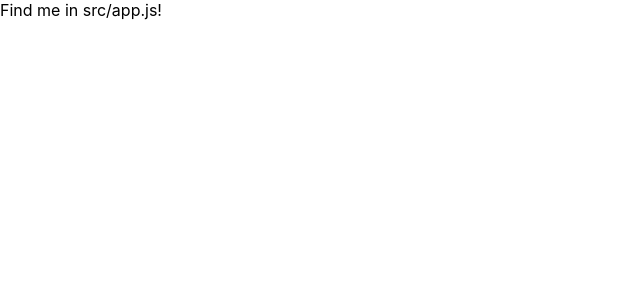
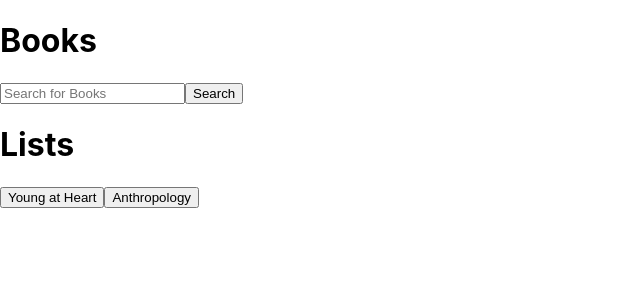
Before and after one commit to annahasselstrom/project-bookApp-frontend, a React (Create React App) app: page / in a window 1280 px wide. Shown: the top 300 px of the page, without its empty margins (0-640 px from the left). Built offline with nearby package versions, Linux system fonts and the light colour scheme.

Commit message:
Add components.

```diff
--- a/src/App.js
+++ b/src/App.js
@@ -1,9 +1,17 @@
-import React from 'react'
+import React from "react";
+
+import { BookList } from "./components/BookList";
+import { ListsList } from "./components/ListsList";
+import { LandingPage } from "./components/LandingPage";
+import { BookDetails } from "./components/BookDetails";
 
 export const App = () => {
   return (
-    <div>
-      Find me in src/app.js!
-    </div>
+    <>
+      <LandingPage />
+      <BookList />
+      <ListsList />
+      <BookDetails />
+      </>
   )
 }
--- /dev/null
+++ b/src/components/BookDetails.js
@@ -0,0 +1,9 @@
+import React from 'react';
+
+export const BookDetails = () => {
+    return (
+        <>
+
+        </>
+    )
+};
--- /dev/null
+++ b/src/components/BookList.js
@@ -0,0 +1,73 @@
+import React, { useState } from "react";
+
+
+// base
+//const API_URL = `https://www.googleapis.com/books/v1/volumes?q="${inputValue}"&langRestrict=us&key=${API_KEY}`;
+
+// potter
+
+// harry potter
+//const API_URL = `https://www.googleapis.com/books/v1/volumes?q=harry+potter&key=${API_KEY}`;
+
+//langRestrict, intitle and inauthor
+//const API_URL = `https://www.googleapis.com/books/v1/volumes?q=intitle:'harry+potter'+inauthor:anna&langRestrict='fr'&key=${API_KEY}`;
+
+// subject
+//const API_URL = `https://www.googleapis.com/books/v1/volumes?q=subject:'juvenile+fiction'&langRestrict="fr"&key=${API_KEY}`;
+
+// order by - newest or relevance
+
+// specific volume using volumeId
+//const API_URL = `https://www.googleapis.com/books/v1/volumes/zyTCAlFPjgYC?key=${API_KEY}`;
+
+
+export const BookList = () => {
+    const [book, setBook] = useState('');
+    const [result, setResult] = useState([]);
+
+    const API_KEY = "AIzaSyBMTkeEyzxF2RWvjntlELxi9BKATuFxRDU";
+    const API_URL = `https://www.googleapis.com/books/v1/volumes?q=${book}&key=${API_KEY}`;
+        console.log(API_URL)
+
+    const handleChange = (event) => {
+        const book = event.target.value;
+        setBook(book); //state variable, from input field
+    };
+
+    const handleSubmit = (event) => {
+        event.preventDefault();
+
+        fetch(API_URL)
+            .then((res) => res.json())
+            .then(data => {
+                setResult(data.items);
+    })
+
+    };
+    return (
+        <>
+            <h1>Books</h1>
+            <form onSubmit={handleSubmit}>
+            <input
+                type="text"
+                onChange={handleChange}
+                placeholder="Search for Books"
+                id="book">
+            </input>
+            <button
+                type="submit">
+                    Search
+            </button>
+            </form>
+            {result.map(book => (
+                <>
+                    <p>{book.volumeInfo.title}</p>
+                <a target="_blank" rel="noopener noreferrer" href={book.volumeInfo.previewLink} key={book.id} >
+
+                    <img src={book.volumeInfo.imageLinks.thumbnail} alt={book.title} key={book.id} />
+                </a>
+                </>
+            ))}
+    </>
+    );
+};
--- /dev/null
+++ b/src/components/LandingPage.js
@@ -0,0 +1,7 @@
+import React from 'react';
+
+export const LandingPage = () => {
+    return (
+        <></>
+    )
+};
--- /dev/null
+++ b/src/components/ListsList.js
@@ -0,0 +1,55 @@
+import React, { useState } from 'react';
+
+export const ListsList = () => {
+  const [list, setList] = useState([]);
+  const [result, setResult] = useState([]);
+
+  const API_KEY = "AIzaSyBMTkeEyzxF2RWvjntlELxi9BKATuFxRDU";
+  //const API_URL_YOUNG = `https://www.googleapis.com/books/v1/volumes?q=subject:'juvenile+fiction'&langRestrict="fr"&key=${API_KEY}`;
+  const API_URL_SOC = `https://www.googleapis.com/books/v1/volumes?q=subject:'anthropology'&langRestrict="fr"&key=${API_KEY}`;
+
+    //console.log(API_URL_ADV)
+    //console.log(API_URL_YOUNG);
+
+    const handleChange = (event) => {
+        const list = event.target.value;
+        setList(list); //state variable, from button
+    };
+
+    const handleSubmit = (event) => {
+        event.preventDefault();
+
+        fetch(API_URL_SOC)
+            .then((res) => res.json())
+            .then(data => {
+                setResult(data.items);
+            })
+    };
+
+
+
+    //map and output
+    return (
+        <>
+        <h1>Lists</h1>
+            <form onSubmit={handleSubmit}>
+            <button
+                type="submit" id="juvenile" onChange={handleChange}>
+                    Young at Heart
+            </button>
+            <button
+                type="submit" onChange={handleChange}>
+                    Anthropology
+            </button>
+            </form>
+            {result.map(book => (
+                <>
+              <p>{book.volumeInfo.title}</p>
+              <a target="_blank" rel="noopener noreferrer" href={book.volumeInfo.previewLink} key={book.id} >
+              <img src={book.volumeInfo.imageLinks.thumbnail} alt={book.title} key={book.id} />
+                </a>
+                </>
+            ))}
+        </>
+    )
+};
```
Also changed, not shown: 2 other files (tests, documents, lock files or other folders).
